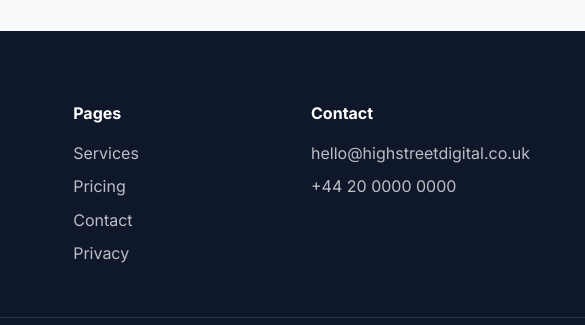
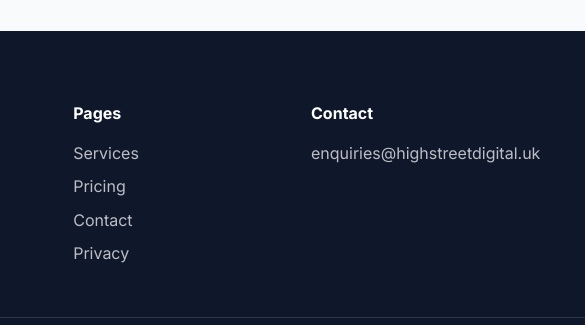
Before and after one commit to samah-14/highstreetdigital, a plain HTML site: page about.html in a window 1280 px wide. Shown: the part 2888-3213 px from the top of the page, 393-978 px from the left. Drawn offline with nearby package versions, Linux system fonts and the light colour scheme.

Commit message:
Change contact email in footer
Updated the contact email in the footer from hello@highstreetdigital.co.uk to enquiries@highstreetdigital.uk.

```diff
--- a/about.html
+++ b/about.html
@@ -22,7 +22,7 @@
     <section class="section soft-band"><div class="container"><div class="section-heading" data-aos="fade-up"><span class="section-kicker">Timeline</span><h2>Built for steady, measurable progress.</h2></div><div class="timeline"><article data-aos="fade-up"><span>01</span><h3>Review</h3><p>We assess your current website, search presence, customer journey, and tools.</p></article><article data-aos="fade-up"><span>02</span><h3>Plan</h3><p>We prioritise the most useful fixes, upgrades, and opportunities.</p></article><article data-aos="fade-up"><span>03</span><h3>Build</h3><p>Specialists design, develop, optimise, automate, and connect the right systems.</p></article><article data-aos="fade-up"><span>04</span><h3>Support</h3><p>Monthly care keeps everything secure, current, and moving forward.</p></article></div></div></section>
     <section class="stats-section"><div class="container stats-grid"><article data-aos="fade-up"><strong data-counter="500">0</strong><span>Businesses Supported</span></article><article data-aos="fade-up"><strong data-counter="14">0</strong><span>Specialist Skills</span></article><article data-aos="fade-up"><strong data-counter="24">0</strong><span>Hour Response</span></article></div></section>
   </main>
-  <footer class="site-footer"><div class="container footer-grid"><div><a href="index.html" class="brand footer-brand"><span class="brand-mark">H</span><span>High Street Digital</span></a><p>Independent business deserves independent digital support.</p></div><div><h3>Pages</h3><a href="services.html">Services</a><a href="pricing.html">Pricing</a><a href="contact.html">Contact</a><a href="privacy.html">Privacy</a></div><div><h3>Contact</h3><a href="mailto:hello@highstreetdigital.co.uk">hello@highstreetdigital.co.uk</a><a href="tel:+442000000000">+44 20 0000 0000</a></div><div><h3>Social</h3><div class="socials"><a href="#" aria-label="LinkedIn"><i class="fa-brands fa-linkedin"></i></a><a href="#" aria-label="Instagram"><i class="fa-brands fa-instagram"></i></a><a href="#" aria-label="Facebook"><i class="fa-brands fa-facebook"></i></a></div></div></div><div class="container footer-bottom"><span>© 2026 High Street Digital. All rights reserved.</span></div></footer>
+  <footer class="site-footer"><div class="container footer-grid"><div><a href="index.html" class="brand footer-brand"><span class="brand-mark">H</span><span>High Street Digital</span></a><p>Independent business deserves independent digital support.</p></div><div><h3>Pages</h3><a href="services.html">Services</a><a href="pricing.html">Pricing</a><a href="contact.html">Contact</a><a href="privacy.html">Privacy</a></div><div><h3>Contact</h3><a href="mailto:enquiries@highstreetdigital.uk">enquiries@highstreetdigital.uk</a></div><div><h3>Social</h3><div class="socials"><a href="#" aria-label="LinkedIn"><i class="fa-brands fa-linkedin"></i></a><a href="#" aria-label="Instagram"><i class="fa-brands fa-instagram"></i></a><a href="#" aria-label="Facebook"><i class="fa-brands fa-facebook"></i></a></div></div></div><div class="container footer-bottom"><span>© 2026 High Street Digital. All rights reserved.</span></div></footer>
   <button class="back-to-top" type="button" aria-label="Back to top" data-back-to-top><i class="fa-solid fa-arrow-up"></i></button>
   <script src="https://unpkg.com/aos@2.3.1/dist/aos.js"></script><script src="assets/JS/animations.js"></script><script src="assets/JS/main.js"></script>
 </body>
```
